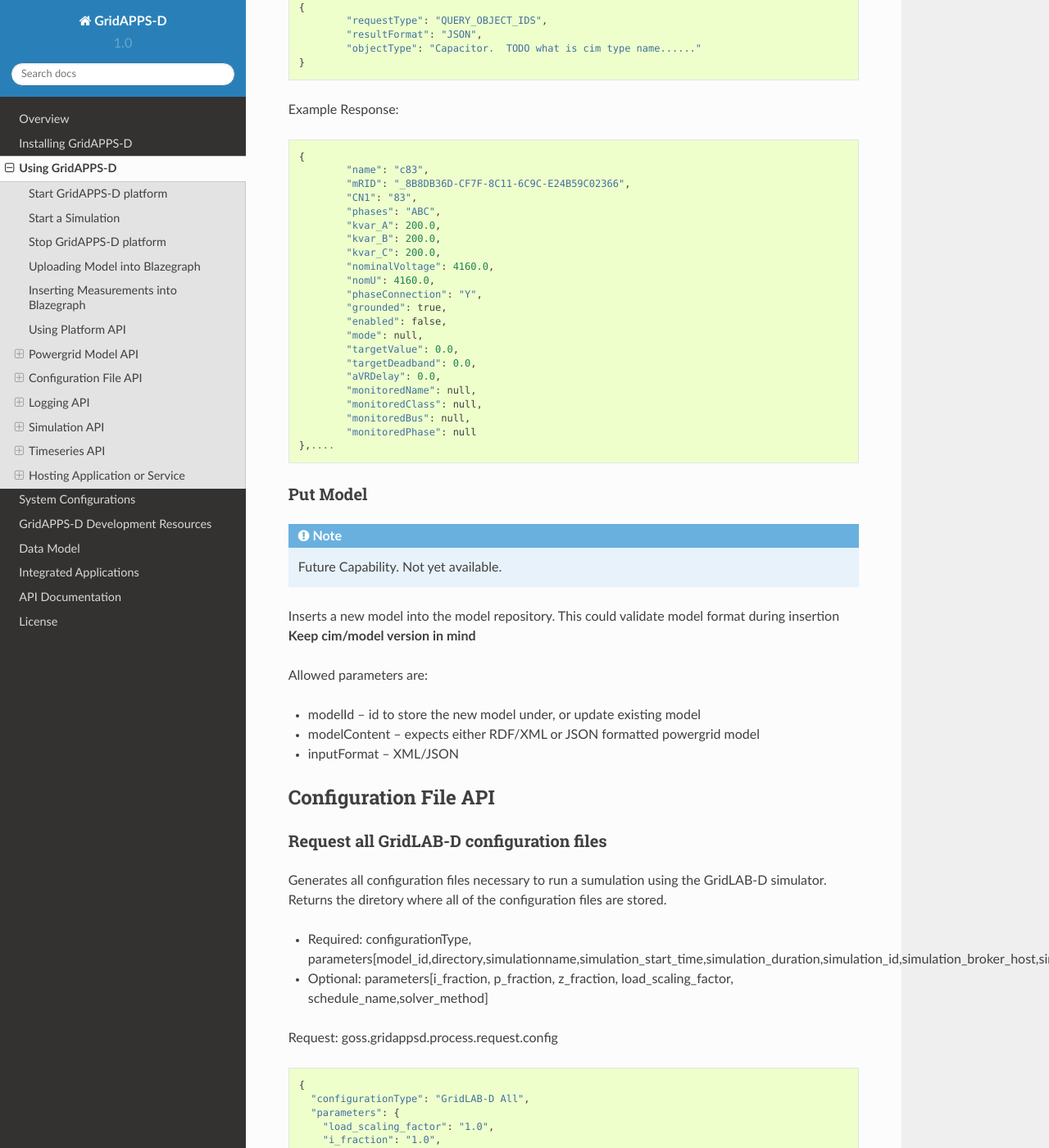
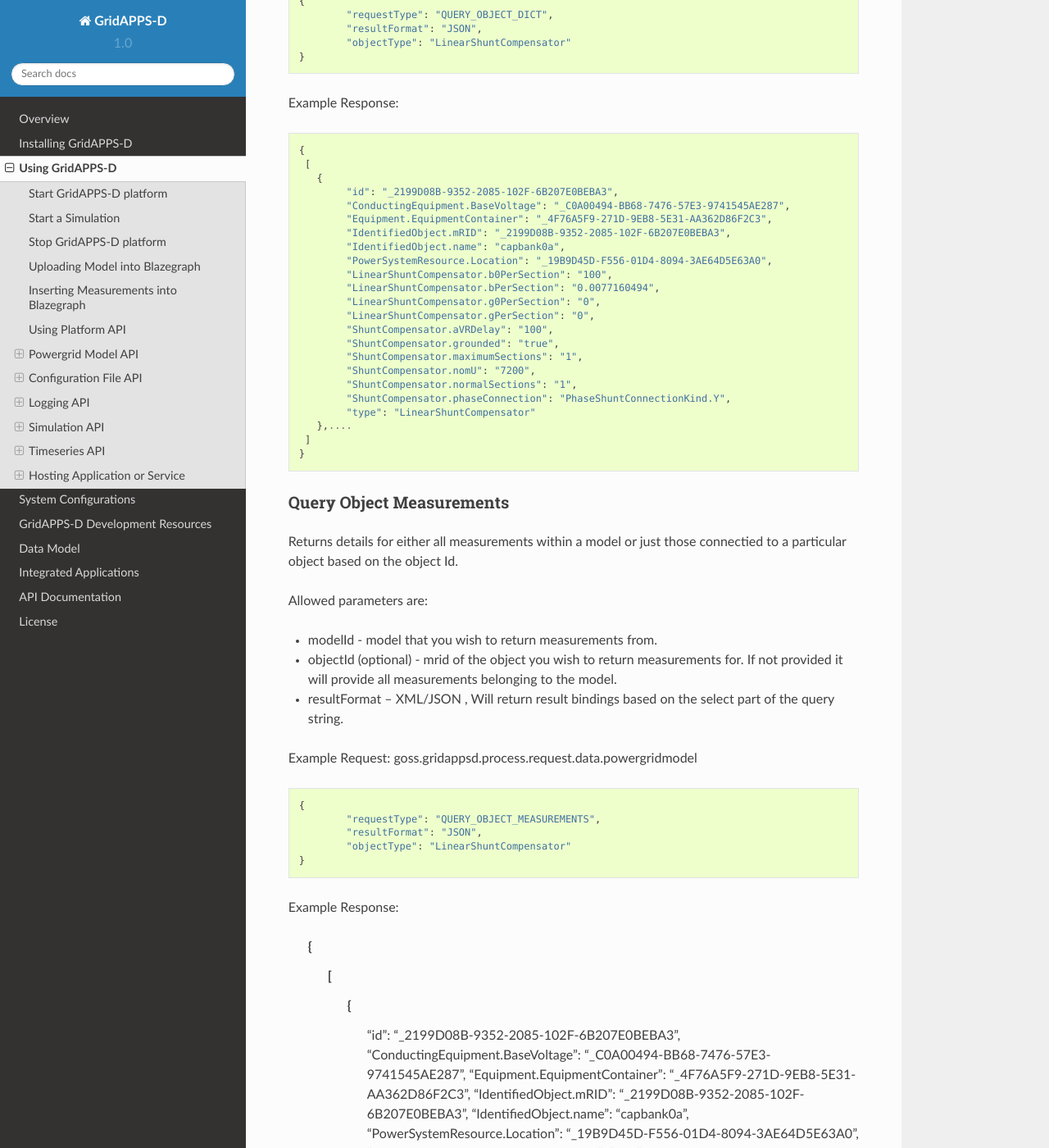
Before and after one commit to ericstephan/gridappsd-docs, a Sphinx documentation site: the page built from docs/source/using_gridappsd/index.rst, in a window 1280 px wide and 1400 px high, scrolled down 12513 px. Shown: the whole window at 82% size. Built offline with Sphinx 7.4.7 and the Read the Docs theme 2.0.0, drawn with Linux system fonts in a browser that asks for light colours; some of the changed text lies outside the part shown.

Commit message:
Added documentation for the 3 new api calls

```diff
--- a/docs/source/using_gridappsd/api_examples/pg_data_manager.rst
+++ b/docs/source/using_gridappsd/api_examples/pg_data_manager.rst
@@ -261,67 +261,119 @@
 	{
 		"requestType": "QUERY_OBJECT_IDS",
 		"resultFormat": "JSON",
-		"objectType": "......."
+		"objectType": "LoadBreakSwitch"
 	}
 
 Example Response:
 ::
 
-		{
-		"objectIDs": ["_49AD8E07-3BF9-A4E2-CB8F-C3722F837B62",
-		"_4F76A5F9-271D-9EB8-5E31-AA362D86F2C3",
-		"_5B816B93-7A5F-B64C-8460-47C17D6E4B0F",
-		"_67AB291F-DCCD-31B7-B499-338206B9828F",
-		"_9CE150A8-8CC5-A0F9-B67E-BBD8C79D3095",
-		"_C1C3E687-6FFD-C753-582B-632A27E28507"]
+	{
+	  "objectIds": [
+		"_0D2157F2-CD4D-9F68-9212-F663C472AF1C",
+		"_18D43D9E-36D1-3A2C-AC8F-439232FC1EE2",
+		"_323C2BDB-69AA-A10C-CEC5-628C77B83268",
+		"_D7AA7B55-E700-F1E8-B3EB-CB2FB07F8A37",
+		.......
+      ]
 	}
 
 
 Query Object Dictionary By Type
 ^^^^^^^^^^^^^^^^^^^^^^^^^^^^^^^
-*Not yet available* Returns details for either all objects of a particular type or a particular object based on the object Id in the same format as the model dictionary file.
+Returns details for either all objects of a particular type or a particular object based on the object Id.
 
 Allowed parameters are:
 
 - objectType – type of objects you wish to return details for.
-- modelId (optional) - when specified it searches against that model, if empty it will search against all models
-- objectID (optional) - mrid of the object you wish to return details for.
+- modelId - model that you wish to return objects from.
+- objectId (optional) - mrid of the object you wish to return details for.  If not provided it will return all of the specified type.
 - resultFormat – XML/JSON ,  Will return result bindings based on the select part of the query string.
 
 Example Request:   goss.gridappsd.process.request.data.powergridmodel
 ::
 
 	{
-		"requestType": "QUERY_OBJECT_IDS",
+		"requestType": "QUERY_OBJECT_DICT",
 		"resultFormat": "JSON",
-		"objectType": "Capacitor.  TODO what is cim type name......"
+		"objectType": "LinearShuntCompensator"
 	}
 
 Example Response:
 ::
 
 	{
-		"name": "c83",
-		"mRID": "_8B8DB36D-CF7F-8C11-6C9C-E24B59C02366",
-		"CN1": "83",
-		"phases": "ABC",
-		"kvar_A": 200.0,
-		"kvar_B": 200.0,
-		"kvar_C": 200.0,
-		"nominalVoltage": 4160.0,
-		"nomU": 4160.0,
-		"phaseConnection": "Y",
-		"grounded": true,
-		"enabled": false,
-		"mode": null,
-		"targetValue": 0.0,
-		"targetDeadband": 0.0,
-		"aVRDelay": 0.0,
-		"monitoredName": null,
-		"monitoredClass": null,
-		"monitoredBus": null,
-		"monitoredPhase": null
-	},....
+	 [
+	   {
+		"id": "_2199D08B-9352-2085-102F-6B207E0BEBA3",
+		"ConductingEquipment.BaseVoltage": "_C0A00494-BB68-7476-57E3-9741545AE287",
+		"Equipment.EquipmentContainer": "_4F76A5F9-271D-9EB8-5E31-AA362D86F2C3",
+		"IdentifiedObject.mRID": "_2199D08B-9352-2085-102F-6B207E0BEBA3",
+		"IdentifiedObject.name": "capbank0a",
+		"PowerSystemResource.Location": "_19B9D45D-F556-01D4-8094-3AE64D5E63A0",
+		"LinearShuntCompensator.b0PerSection": "100",
+		"LinearShuntCompensator.bPerSection": "0.0077160494",
+		"LinearShuntCompensator.g0PerSection": "0",
+		"LinearShuntCompensator.gPerSection": "0",
+		"ShuntCompensator.aVRDelay": "100",
+		"ShuntCompensator.grounded": "true",
+		"ShuntCompensator.maximumSections": "1",
+		"ShuntCompensator.nomU": "7200",
+		"ShuntCompensator.normalSections": "1",
+		"ShuntCompensator.phaseConnection": "PhaseShuntConnectionKind.Y",
+		"type": "LinearShuntCompensator"
+	   },....
+	 ]
+	}
+
+Query Object Measurements
+^^^^^^^^^^^^^^^^^^^^^^^^^^^^^^^
+Returns details for either all measurements within a model or just those connectied to a particular object based on the object Id.
+
+Allowed parameters are:
+
+- modelId - model that you wish to return measurements from.
+- objectId (optional) - mrid of the object you wish to return measurements for.  If not provided it will provide all measurements belonging to the model.
+- resultFormat – XML/JSON ,  Will return result bindings based on the select part of the query string.
+
+Example Request:   goss.gridappsd.process.request.data.powergridmodel
+::
+
+	{
+		"requestType": "QUERY_OBJECT_MEASUREMENTS",
+		"resultFormat": "JSON",
+		"objectType": "LinearShuntCompensator"
+	}
+
+Example Response:
+
+	{
+	 [
+	   {
+		"id": "_2199D08B-9352-2085-102F-6B207E0BEBA3",
+		"ConductingEquipment.BaseVoltage": "_C0A00494-BB68-7476-57E3-9741545AE287",
+		"Equipment.EquipmentContainer": "_4F76A5F9-271D-9EB8-5E31-AA362D86F2C3",
+		"IdentifiedObject.mRID": "_2199D08B-9352-2085-102F-6B207E0BEBA3",
+		"IdentifiedObject.name": "capbank0a",
+		"PowerSystemResource.Location": "_19B9D45D-F556-01D4-8094-3AE64D5E63A0",
+		"LinearShuntCompensator.b0PerSection": "100",
+		"LinearShuntCompensator.bPerSection": "0.0077160494",
+		"LinearShuntCompensator.g0PerSection": "0",
+		"LinearShuntCompensator.gPerSection": "0",
+		"ShuntCompensator.aVRDelay": "100",
+		"ShuntCompensator.grounded": "true",
+		"ShuntCompensator.maximumSections": "1",
+		"ShuntCompensator.nomU": "7200",
+		"ShuntCompensator.normalSections": "1",
+		"ShuntCompensator.phaseConnection": "PhaseShuntConnectionKind.Y",
+		"type": "LinearShuntCompensator"
+	   },....
+	 ]
+	}
+
+
+
+
+
 
 Put Model
 ^^^^^^^^^
```
Also changed, not shown: other parts of docs/source/using_gridappsd/api_examples/pg_data_manager.rst (+1 -1 lines).
